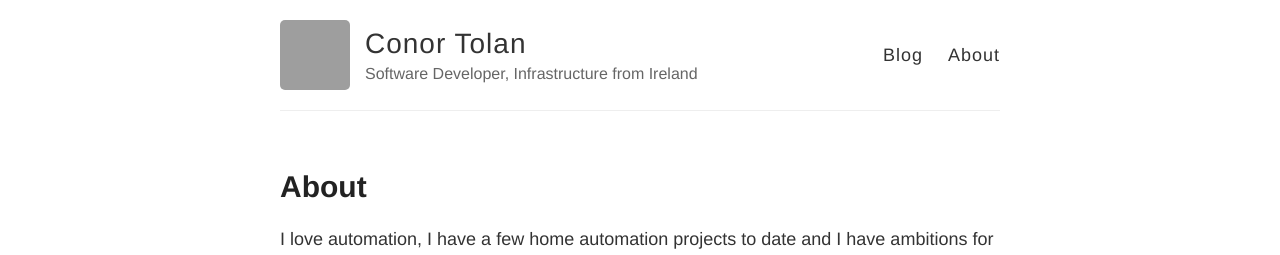
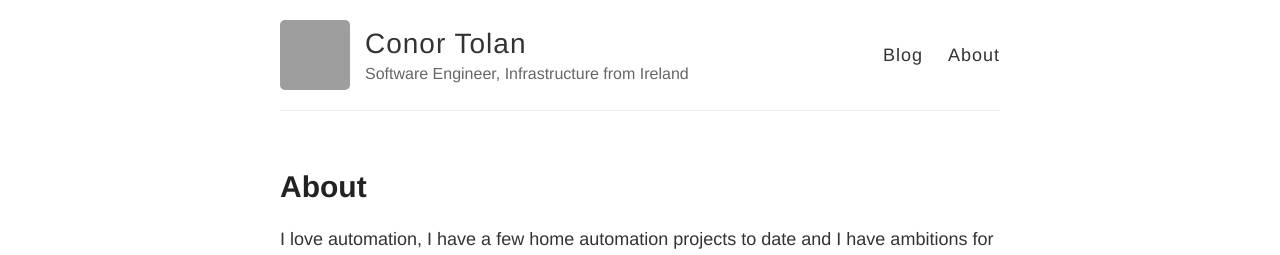
Before and after one commit to ctolan/ctolan.github.io, a Jekyll site: the page built from about.md, in a window 1280 px wide. Shown: the top 255 px of the page. Built offline with Jekyll 4.4.1, drawn with Linux system fonts in a browser that asks for light colours; grey boxes are pictures that could not be loaded.

Commit message:
Update _config.yml

```diff
--- a/_config.yml
+++ b/_config.yml
@@ -6,7 +6,7 @@
 name: Conor Tolan
 
 # Short bio or description (displayed in the header)
-description: Software Developer, Infrastructure from Ireland
+description: Software Engineer, Infrastructure from Ireland
 
 # URL of your avatar or profile pic (you could use your GitHub profile pic)
 avatar: https://github.com/ctolan.png
```
